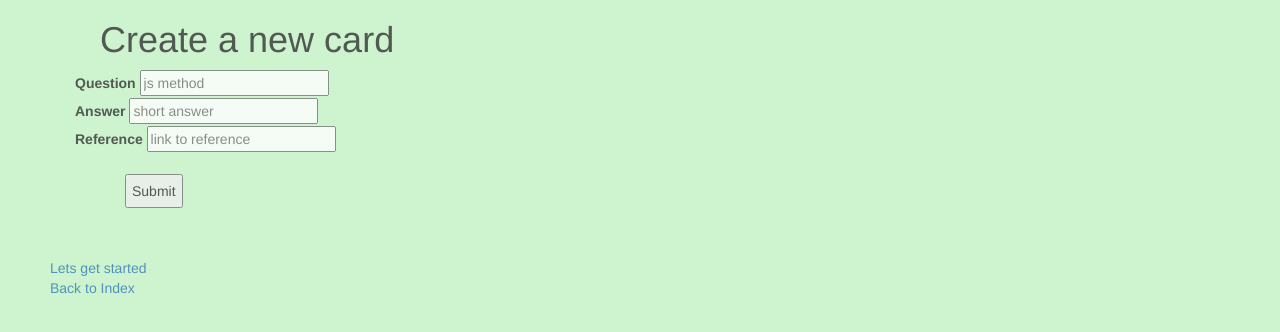
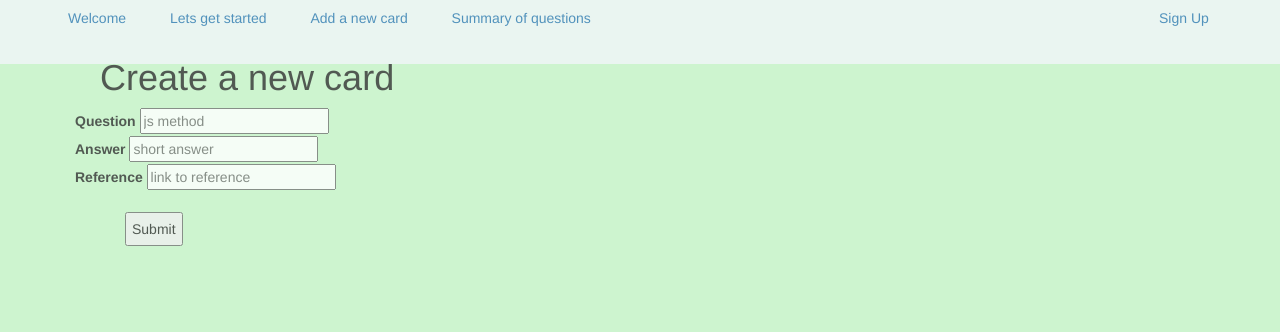
Before and after one commit to NickFoden/cards, a website: page public/new-card.html in a window 1280 px wide. Drawn offline with nearby package versions, Linux system fonts and the light colour scheme.

Commit message:
Added navbar to each page and added index link

```diff
--- a/public/main.css
+++ b/public/main.css
@@ -7,6 +7,10 @@ html {
 body {
 	background: #cdf4cf;
 	opacity: 0.8;
+}
+
+* {
+	text-decoration: none;
 }
 
 .h2 {
@@ -47,19 +51,15 @@ body {
 	margin-left: 100px;
 }
 
-.a {
-	text-decoration: none;
-}
-
 .nav-bar {
     display: block;
     list-style-type: none;
-    background-color: #eddead;
+    background-color: #f2f5f9;
     padding: 8px;
     text-decoration: none;
     top: 0;
     overflow: hidden;
-    height: 35px;
+    height: 8%;
     position: fixed;
     width: 100%;
 }
@@ -77,7 +77,7 @@ body {
     background-color: #555;
     color: white;
     list-style-type: none;
-    padding: 5px;
+    padding: 2%;
 }
 
 .display-card-question {
@@ -105,6 +105,12 @@ body {
 	margin-top: 10%;
 }
 
+#sign-up-body {
+	margin-left: 20%;
+	margin-top: 10%;
+	font-color: black;
+}
+
 .end-card {
 	width: 50%;
 	height: 100px;
@@ -112,6 +118,9 @@ body {
 	border: 2px solid #3a99a8;
 	background-color: #ebf4ed;
 	color: black;
+}
+.new-card-header {
+	padding-top: 3%;
 }
 
 #new-card-submit {
@@ -161,9 +170,4 @@ body {
 	background-color: #f9b6bc;
 }
 
-.links {
-	margin-left: 50px;
-	padding-top: 50px;
-}
-
 //END
--- a/public/new-card.html
+++ b/public/new-card.html
@@ -6,6 +6,15 @@
 	<title></title>
 </head>
 <body>
+	<nav class="nav-bar">
+		<ul>
+			<li><a href='index.html'>Welcome</a></li>
+			<li><a href='start.html'>Lets get started</a></li>
+			<li><a href='new-card.html'>Add a new card</a></li>
+			<li><a href='summary.html'>Summary of questions</a></li>
+			<li><a style="float:right; padding-right: 5%;" href='sign-up.html'>Sign Up</a></li>
+		</ul>
+	</nav>
 	<div class="new-card-header">
 		<h1>Create a new card</h1>
 	</div>
@@ -20,10 +29,6 @@
 			<button type="submit" value="Submit" id="new-card-submit">Submit</button>
 		</form>
 	</div>
-	<div class="links">
-		<a href='start.html'>Lets get started</a><br>
-		<a href='index.html'>Back to Index</a><br>
-	</div>
 	<script src="https://code.jquery.com/jquery-3.1.0.js"></script>
 	<script type="text/javascript" src="cards.js"></script>
 </body>
```
Also changed, not shown: public/end-of-cards.html (+9 -0 lines), public/index.html (+3 -2 lines), public/sign-up.html (+12 -1 lines), public/start.html (+6 -5 lines), public/summary.html (+10 -2 lines).
